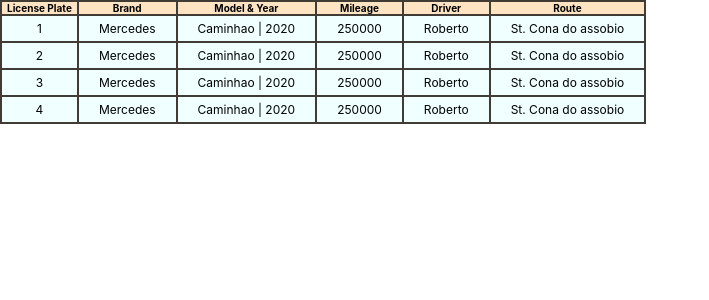
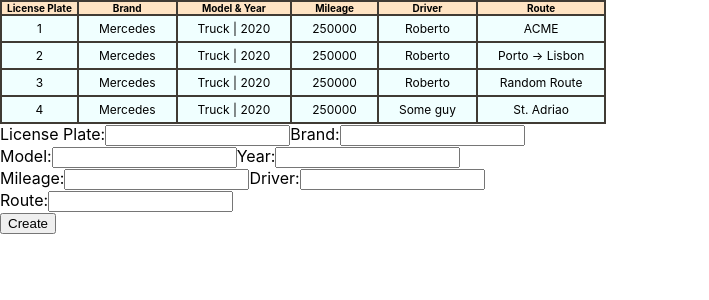
Before and after one commit to TheSnakeRekt/trucking, a React (Create React App) app: page / in a window 1280 px wide. Shown: the top 300 px of the page, without its empty margins (0-709 px from the left). Built offline with nearby package versions, Linux system fonts and the light colour scheme.

Commit message:
feat(assignement-2): Events and State

```diff
--- a/src/components/FleetTable.js
+++ /dev/null
@@ -1,26 +0,0 @@
-import './FleetTable.css'
-import FleetAtom from "../atoms/FleetAtom";
-
-
-
-const FleetTable = (props) => {
-    return (
-        <table>
-            <thead>
-                <th>License Plate</th>
-                <th>Brand</th>
-                <th>Model & Year</th>
-                <th>Mileage</th>
-                <th>Driver</th>
-                <th>Route</th>
-            </thead>
-            <tbody>
-                    {
-                        props.data.map(truck => <FleetAtom vehicle={truck}/>)
-                    }
-            </tbody>
-        </table>
-    )
-}
-
-export default FleetTable;
--- /dev/null
+++ b/src/components/FleetTable/FleetTable.js
@@ -0,0 +1,27 @@
+import './FleetTable.css'
+import FleetAtom from "../../atoms/FleetAtom";
+
+
+const FleetTable = (props) => {
+    return (
+        <table>
+            <thead>
+                <tr>
+                    <th>License Plate</th>
+                    <th>Brand</th>
+                    <th>Model & Year</th>
+                    <th>Mileage</th>
+                    <th>Driver</th>
+                    <th>Route</th>
+                </tr>
+            </thead>
+            <tbody>
+                    {
+                        props.data.map(truck => <FleetAtom vehicle={truck} key={truck.id}/>)
+                    }
+            </tbody>
+        </table>
+    )
+}
+
+export default FleetTable;
--- /dev/null
+++ b/src/components/NewVehicle/NewVehicle.css
@@ -0,0 +1,3 @@
+form {
+    display: flexbox;
+}
--- /dev/null
+++ b/src/components/NewVehicle/NewVehicle.js
@@ -0,0 +1,75 @@
+import "./NewVehicle.css";
+import { useState } from "react";
+
+const NewVehicle = (props) => {
+  const originalState = {
+    id: "",
+    brand: "",
+    model: "",
+    year: "",
+    mileage: "",
+    driver: "",
+    route: "",
+  };
+
+  const [vehicle, setVehicle] = useState(originalState);
+
+  const handleChange = (event) => {
+    setVehicle((state) => ({
+      ...state,
+      [event.target.id]: event.target.value,
+    }));
+  };
+
+  const clickHandler = (event) => {
+    event.preventDefault();
+    props.onNewVehicle(vehicle);
+    setVehicle(originalState);
+  };
+
+  return (
+    <form onSubmit={clickHandler}>
+      <div>
+        <span>
+          <label htmlFor="id">License Plate:</label>
+          <input id="id" value={vehicle.id} onChange={handleChange} />
+        </span>
+        <span>
+          <label htmlFor="brand">Brand:</label>
+          <input id="brand" value={vehicle.brand} onChange={handleChange} />
+        </span>
+      </div>
+      <div>
+        <span>
+          <label htmlFor="model">Model:</label>
+          <input id="model" value={vehicle.model} onChange={handleChange} />
+        </span>
+        <span>
+          <label htmlFor="year">Year:</label>
+          <input id="year" value={vehicle.year} onChange={handleChange} />
+        </span>
+      </div>
+      <div>
+        <span>
+          <label htmlFor="mileage">Mileage:</label>
+          <input id="mileage" value={vehicle.mileage} onChange={handleChange} />
+        </span>
+        <span>
+          <label htmlFor="driver">Driver:</label>
+          <input id="driver" value={vehicle.driver} onChange={handleChange} />
+        </span>
+      </div>
+      <div>
+        <span>
+          <label htmlFor="route">Route:</label>
+          <input id="route" value={vehicle.route} onChange={handleChange} />
+        </span>
+      </div>
+      <div>
+        <button type="submit">Create</button>
+      </div>
+    </form>
+  );
+};
+
+export default NewVehicle;
--- a/src/views/Main.js
+++ b/src/views/Main.js
@@ -1,42 +1,55 @@
-import FleetTable from "../components/FleetTable";
+import { useState } from "react";
 
+import FleetTable from "../components/FleetTable/FleetTable";
+import NewVehicle from "../components/NewVehicle/NewVehicle";
 
 function Main() {
     const trucks = [{
         id:'1',
         brand: 'Mercedes',
-        model: 'Caminhao',
+        model: 'Truck',
         year: '2020',
         mileage: '250000',
         driver: 'Roberto',
-        route: 'St. Cona do assobio'
+        route: 'ACME'
     },{
         id:'2',
         brand: 'Mercedes',
-        model: 'Caminhao',
+        model: 'Truck',
         year: '2020',
         mileage: '250000',
         driver: 'Roberto',
-        route: 'St. Cona do assobio'
+        route: 'Porto -> Lisbon'
     },{
         id:'3',
         brand: 'Mercedes',
-        model: 'Caminhao',
+        model: 'Truck',
         year: '2020',
         mileage: '250000',
         driver: 'Roberto',
-        route: 'St. Cona do assobio'
+        route: 'Random Route'
     },{
         id:'4',
         brand: 'Mercedes',
-        model: 'Caminhao',
+        model: 'Truck',
         year: '2020',
         mileage: '250000',
-        driver: 'Roberto',
-        route: 'St. Cona do assobio'
+        driver: 'Some guy',
+        route: 'St. Adriao'
     }];
 
-    return (<FleetTable data={trucks}/>)
+    const [vehicles, setVehicles] = useState(trucks);
+
+    const NewVehicleHandler = (vehicle)=> {
+        setVehicles(state=>([...state, vehicle]));
+    }
+
+    return (<div>
+        <FleetTable data={vehicles}/>
+        <NewVehicle onNewVehicle={NewVehicleHandler}></NewVehicle>
+    </div>
+
+    )
 }
 
 export default Main;
```
Also changed, not shown: src/components/FleetTable/FleetTable.css (renamed from src/components/FleetTable.css).
